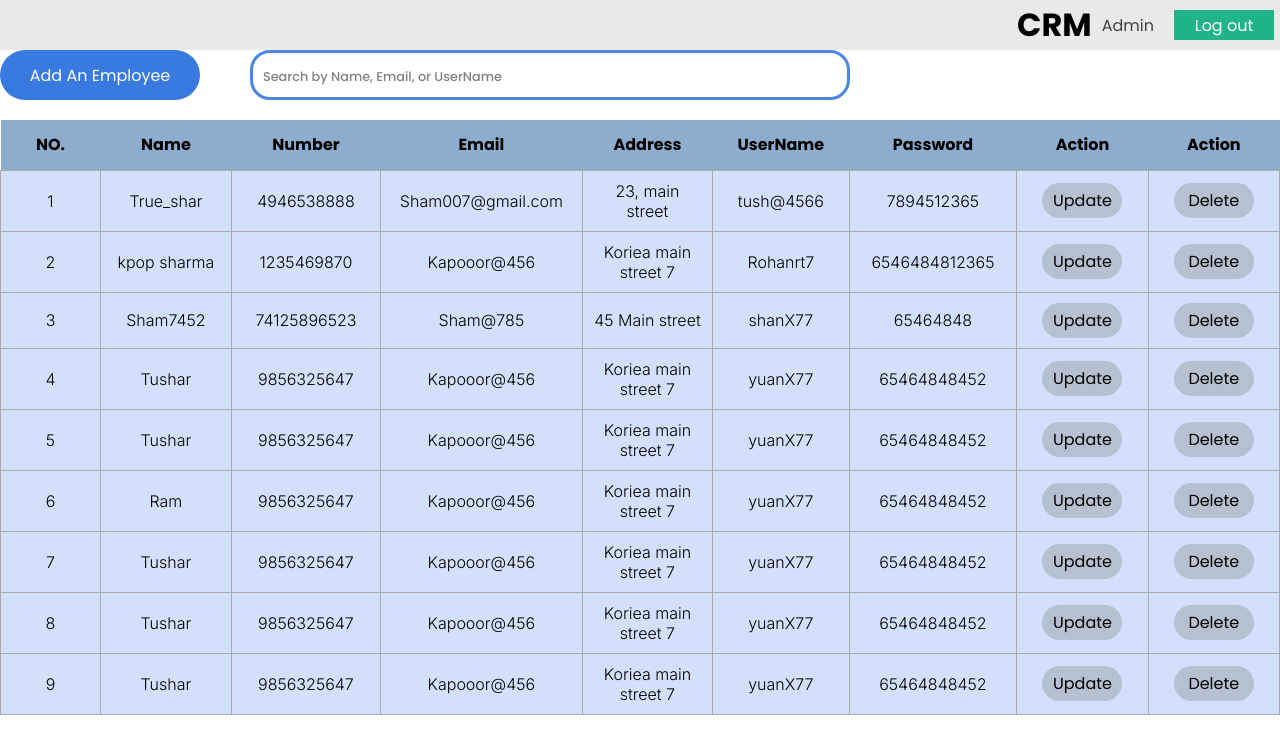
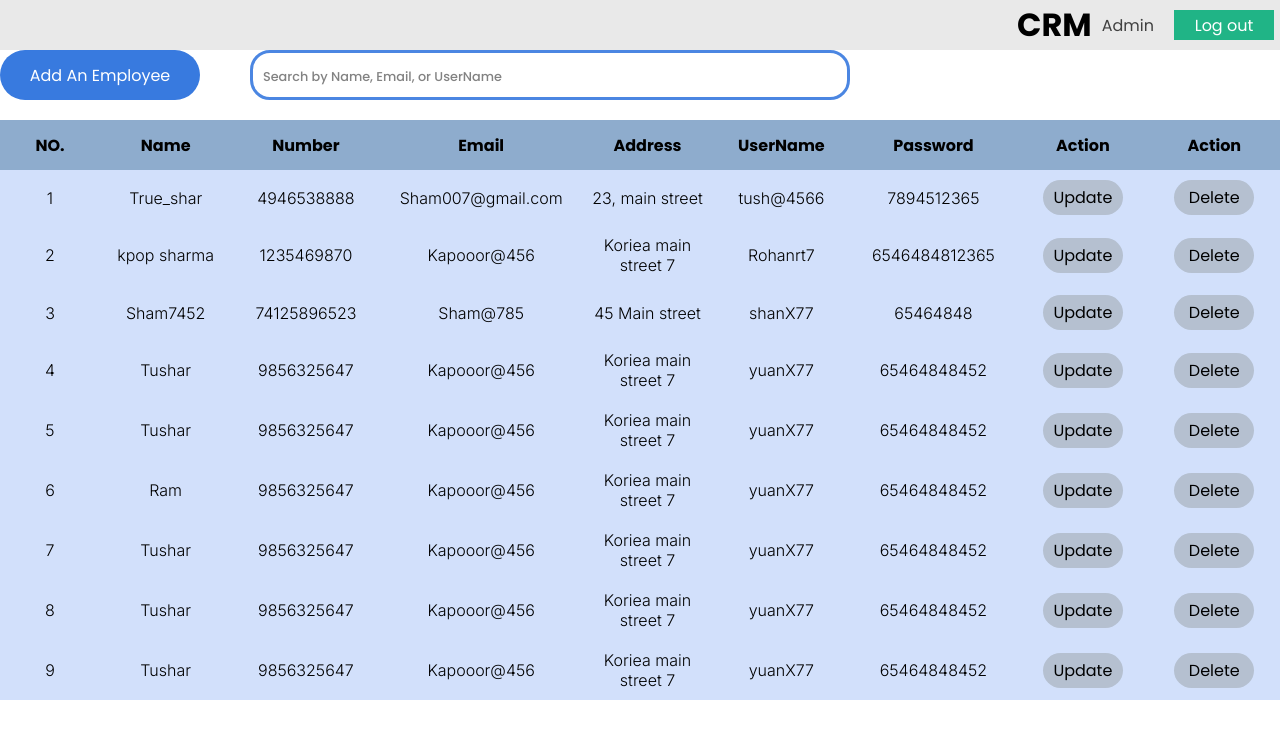
Before and after one commit to Rohanukey/CRM, a React (Vite) app: page /EmployeeTable/1 in a window 1280 px wide. Shown: the top 754 px of the page. Built offline with nearby package versions, Linux system fonts and the light colour scheme; data requests are answered from the project's data file; sample sign-in values are in the browser's storage.

Commit message:
minor changes

```diff
--- a/src/Component/AdminPage/AdminPage.module.css
+++ b/src/Component/AdminPage/AdminPage.module.css
@@ -29,7 +29,7 @@
 }
 
 .ToggleNav{
-    width: 220px;
+    width: 240px;
     display: block;
 }
 
--- a/src/Component/EmployeeTable/EmployeeTable.module.css
+++ b/src/Component/EmployeeTable/EmployeeTable.module.css
@@ -12,9 +12,6 @@
 .table{
     width: 100%;
     border-collapse: collapse;
-    border-spacing: 0; /* this removes space between cells */
-    /* border: 3px solid #387ADF; */
-
 }
 
 .tr{
@@ -25,7 +22,6 @@
 
 .tbody {
     background-color: #D2E0FB;
-    margin-bottom: 50px;
 }
 
 .tbody tr {
@@ -48,6 +44,7 @@
     font-size: 16px;
     font-weight: 300;
     line-height: 20px;
+    border: none;
 
 }
 
@@ -122,52 +119,3 @@
 .tbody :nth-child(1){
     width: 80px;
 }
-
-@media (1023px < width < 1300px) {
-    /* .ContentWrapper{
-        width: 100%;
-        display: flex;
-        flex-direction: column;
-        gap: 20px;
-    } */
-
-    /* .tbody td { */
-        /* border: 1px solid #387ADF; */
-        /* text-align: center;
-        min-height: 40px;
-        width: 100px;
-        word-wrap: break-word;
-        padding: 10px;
-        font-family: inter; */
-        /* text-transform: capitalize; */
-        /* font-size: 12px;
-        font-weight: 300;
-        line-height: 20px; */
-
-    /* } */
-
-    /* .btn{
-        width: 120px;
-        height: 35px;
-        border-radius: 20px;
-        border: none;
-        cursor: pointer;
-        background-color: #B5C0D0;
-        font-size: 12px;
-        font-weight: 400;
-    }
-
-    .link{
-
-        text-decoration: none;
-        color: black;
-        font-size: 12px;
-        font-weight: 400;
-    } */
-
-    /* .tr th { */
-        /* border: 1px solid #387ADF; */
-        /* width: 100px;
-        font-size: 12px; */
-    /* } */
-}
```
